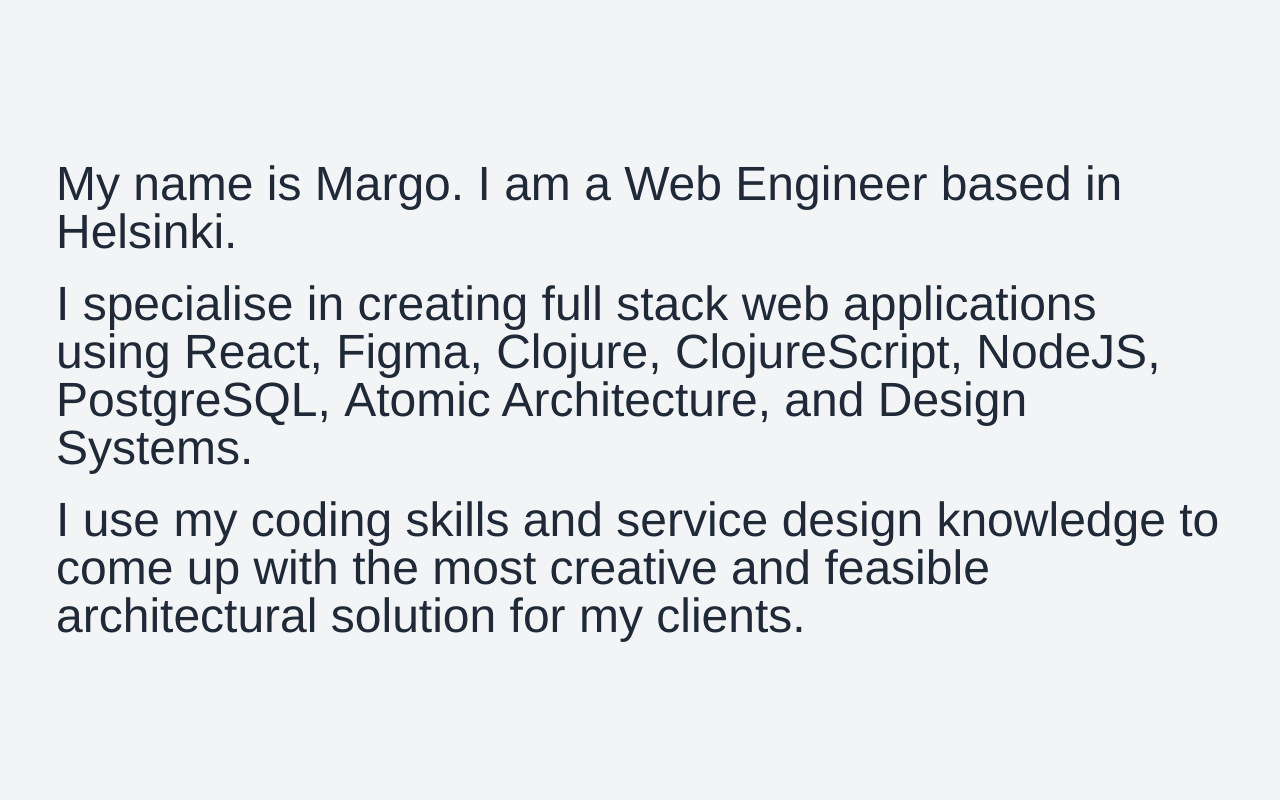
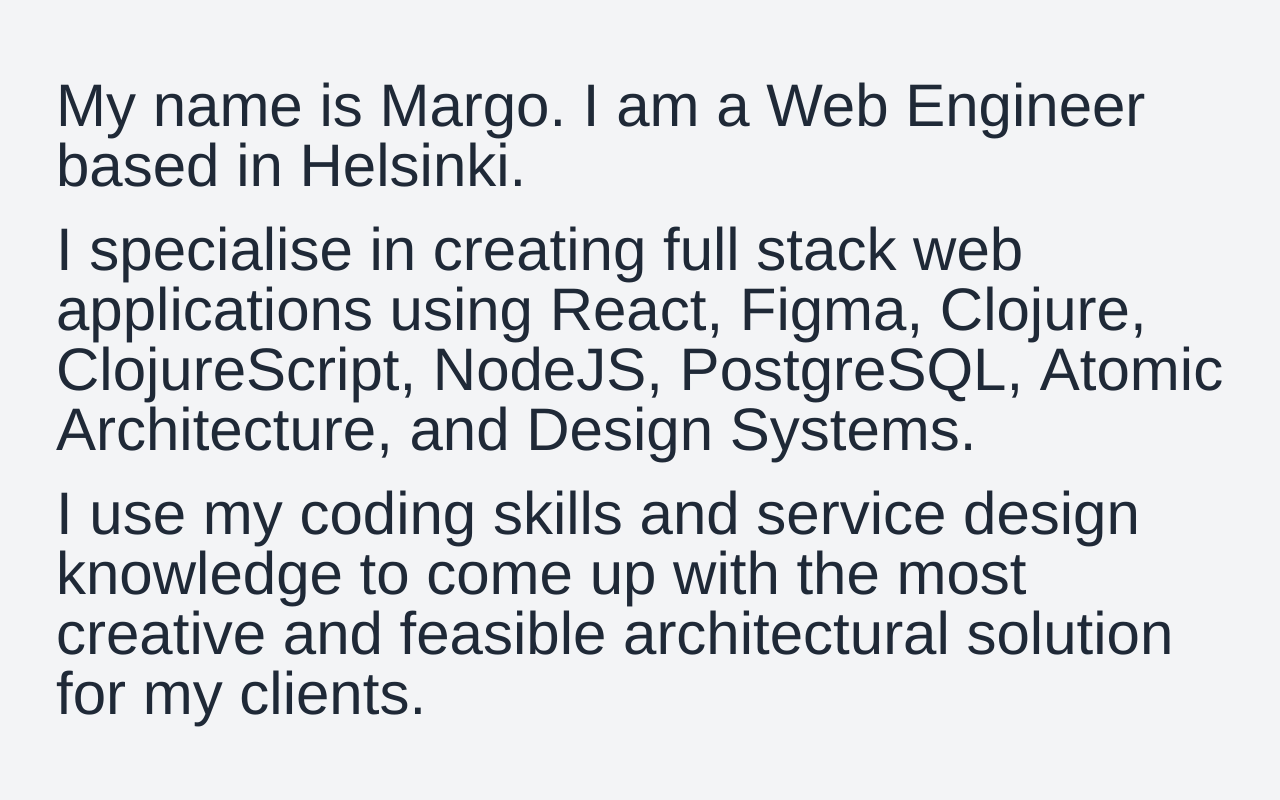
Before and after one commit to marharyta/portfolio-website, a plain HTML site: page index.html in a window 1280 px wide. Shown: the top 800 px of the page. Drawn offline with nearby package versions, Linux system fonts and the light colour scheme; some packages are replaced by stand-ins of ours.

Commit message:
Fix hero font intro

```diff
--- a/index.html
+++ b/index.html
@@ -130,7 +130,7 @@
             <small class="align-text-top text-xs">to
                 print my CV</small></span> -->
         <div class="relative min-h-full h-auto lg:flex lg:flex-col lg:justify-center lg:h-full print:text-green-800">
-            <p class="text-3xl lg:text-5xl leading-snug font-light py-3 text-gray-800">
+            <p class="text-3xl md:text-5xl lg:text-6xl leading-snug font-light py-3 text-gray-800">
                 My name is Margo. I am a
                 <span class="font-medium">
                     Web
@@ -138,7 +138,8 @@
                 based in
                 Helsinki.
             </p>
-            <p class="text-3xl lg:text-5xl leading-snug font-light py-3 text-gray-800">I specialise in creating
+            <p class="text-3xl md:text-5xl lg:text-6xl leading-snug font-light py-3 text-gray-800">I specialise in
+                creating
                 <span class="font-medium">full stack web applications </span>
                 using
                 <span class="font-medium">React</span>,
@@ -150,7 +151,7 @@
                 <span class="font-medium">Atomic Architecture</span>, and
                 <span class="font-medium">Design Systems</span>.
             </p>
-            <p class="text-3xl lg:text-5xl leading-snug font-light py-3 text-gray-800">
+            <p class="text-3xl md:text-5xl lg:text-6xl leading-snug font-light py-3 text-gray-800">
                 I use my coding skills and service design knowledge to come up with the most creative and feasible
                 architectural solution for my clients.
             </p>
```
